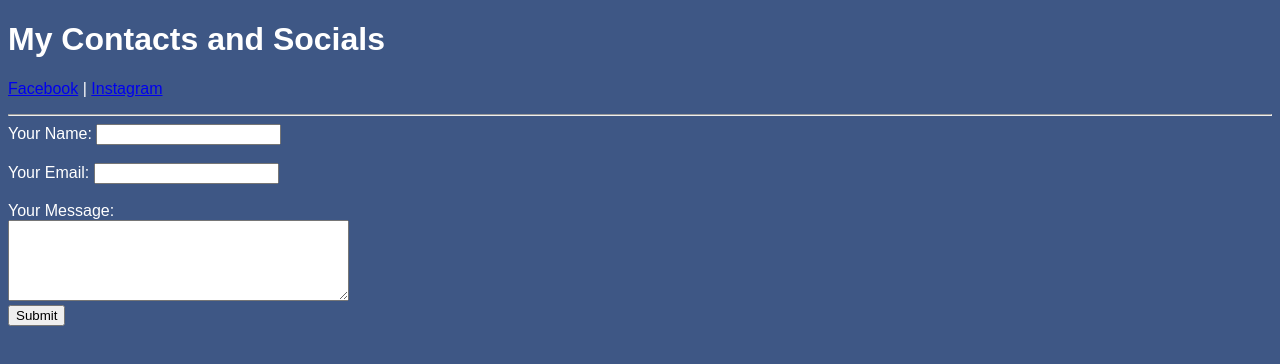
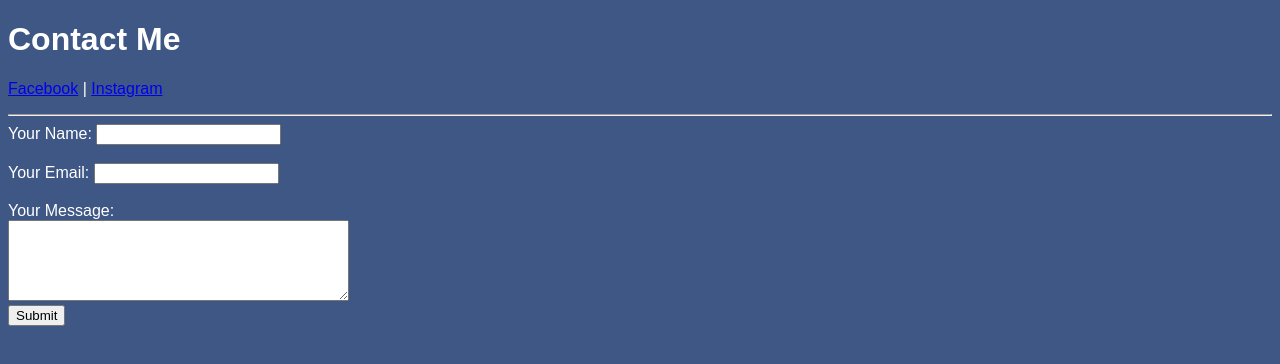
Before and after one commit to elnathan84/MyPersonalSite, a plain HTML site: page contacts.html in a window 1280 px wide. Drawn offline with Linux system fonts and the light colour scheme.

Commit message:
minor changes

```diff
--- a/contacts.html
+++ b/contacts.html
@@ -8,7 +8,7 @@
       href="images/favicon.ico">
   </head>
   <body style="background: #3e5785;color: white;font-family: Arial, Helvetica, sans-serif;">
-    <h1>My Contacts and Socials</h1>
+    <h1>Contact Me</h1>
     <p><a href="https://www.facebook.com/ej.salavarria/" target="_blank">Facebook</a>  |  <a href="https://www.instagram.com/elnathansala/" target="_blank">Instagram</a></p>
     <hr>
     <form class="" action="mailto:sel1353@dlsud.edu.ph" method="post" enctype="text/plain">
```
